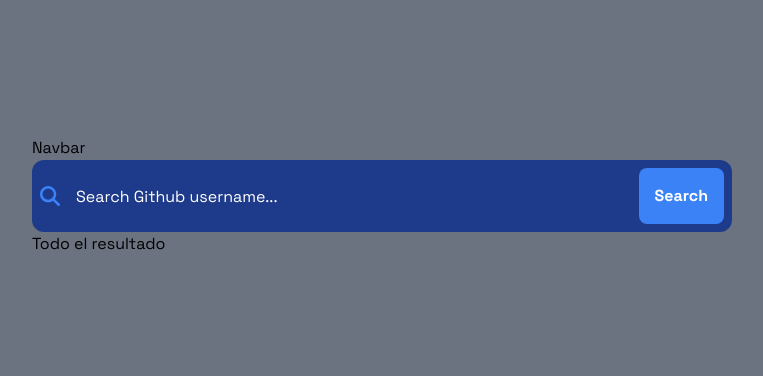
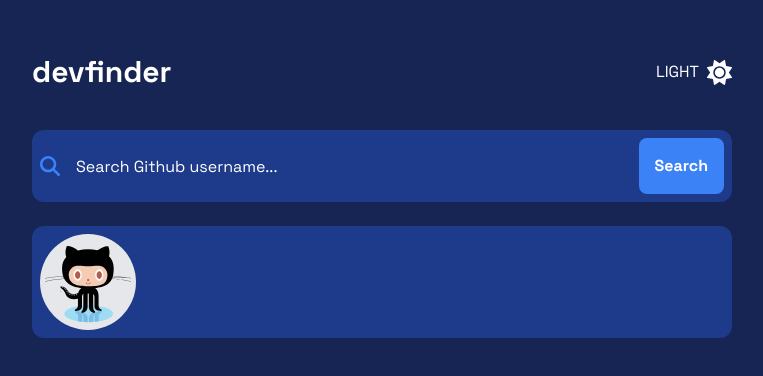
Before and after one commit to ptzt/GithubUser-finder, a Next.js app: page / in a window 1280 px wide. Shown: the part 204-580 px from the top of the page, without its empty margins (258-1021 px from the left). Built offline with nearby package versions, Linux system fonts and the light colour scheme.

Commit message:
navbar ready and card info in progress

```diff
--- a/src/app/layout.tsx
+++ b/src/app/layout.tsx
@@ -7,7 +7,7 @@
 
 export const metadata = {
   title: "Search Github User",
-  description: "Generated by create next app",
+  description: "Github user search",
 };
 
 export default function RootLayout({
@@ -18,7 +18,7 @@
   return (
     <html lang="en">
       <body className={spaceGrotesk.className}>
-        <div className="grid min-h-screen place-content-center bg-gray-500 ">
+        <div className="grid min-h-screen place-content-center bg-blue-950">
           <div className="sm:w-[500px] md:w-[600px] lg:w-[700px]">
             <Navbar />
             {children}
--- a/src/app/page.tsx
+++ b/src/app/page.tsx
@@ -1,23 +1,12 @@
-import SearchIcon from "@/components/icons/SearchIcon";
+import FormSearchUser from "@/components/FormSearchUser";
+import UserCardInfo from "@/components/UserCardInfo";
 import React from "react";
 
 const Home = () => {
   return (
     <>
-      <form className="flex flex-wrap items-center gap-2 rounded-xl bg-blue-900 p-2">
-        <span className="min-w-[20px]">
-          <SearchIcon className=" fill-blue-500" />
-        </span>
-        <input
-          type="text"
-          placeholder="Search Github username..."
-          className="h-14 flex-1 rounded-lg bg-transparent p-2 text-white placeholder-white focus:outline-none focus:outline-blue-500 focus:ring-2"
-        />
-        <button className="rounded-lg bg-blue-500 px-4 py-4 font-bold text-white">
-          Search
-        </button>
-      </form>
-      <article>Todo el resultado</article>
+      <FormSearchUser />
+      <UserCardInfo />
     </>
   );
 };
--- /dev/null
+++ b/src/components/FormSearchUser.tsx
@@ -0,0 +1,22 @@
+import React from "react";
+import SearchIcon from "@/components/icons/SearchIcon";
+
+const FormSearchUser = () => {
+  return (
+    <form className="mb-6 flex flex-wrap items-center gap-2 rounded-xl bg-blue-900 p-2">
+      <span className="min-w-[20px]">
+        <SearchIcon className=" fill-blue-500" />
+      </span>
+      <input
+        type="text"
+        placeholder="Search Github username..."
+        className="h-14 flex-1 rounded-lg bg-transparent p-2 text-white placeholder-white focus:outline-none focus:outline-blue-500 focus:ring-2"
+      />
+      <button className="rounded-lg bg-blue-500 px-4 py-4 font-bold text-white">
+        Search
+      </button>
+    </form>
+  );
+};
+
+export default FormSearchUser;
--- a/src/components/Navbar.tsx
+++ b/src/components/Navbar.tsx
@@ -1,7 +1,17 @@
 import React from "react";
+import MoonIcon from "@/components/icons/MoonIcon";
+import SunIcon from "@/components/icons/SunIcon";
 
 const Navbar = () => {
-  return <div>Navbar</div>;
+  return (
+    <header className="mb-10 flex items-center space-x-2">
+      <h1 className="flex-grow text-3xl font-bold text-white">devfinder</h1>
+      <span className="uppercase text-white">Light</span>
+      <button>
+        <SunIcon width={25} className="fill-white" />
+      </button>
+    </header>
+  );
 };
 
 export default Navbar;
--- /dev/null
+++ b/src/components/UserCardInfo.tsx
@@ -0,0 +1,14 @@
+import React from "react";
+import GithubOctocat from "./icons/githubOctocat";
+
+const UserCardInfo = () => {
+  return (
+    <article className="rounded-xl bg-blue-900 p-2 text-white">
+      <div className=" grid h-24 w-24 place-content-center rounded-full bg-gray-200 p-1 ">
+        <GithubOctocat className="relative top-2 h-full w-full" />
+      </div>
+    </article>
+  );
+};
+
+export default UserCardInfo;
--- /dev/null
+++ b/src/components/icons/GithubOctocat.tsx
@@ -0,0 +1,65 @@
+import * as React from "react";
+import { SVGProps } from "react";
+const GithubOctocat = (props: SVGProps<SVGSVGElement>) => (
+  <svg
+    xmlns="http://www.w3.org/2000/svg"
+    xmlnsXlink="http://www.w3.org/1999/xlink"
+    width={256}
+    height={260}
+    preserveAspectRatio="xMidYMid"
+    viewBox="0 0 256 259.3"
+    {...props}
+  >
+    <path
+      fill="#9EDCF2"
+      d="M200.9 199.8c0 13.9-32.2 25.1-71.9 25.1s-71.9-11.3-71.9-25.1c0-13.9 32.2-25.1 71.9-25.1s71.9 11.2 71.9 25.1zm0 0"
+    />
+    <defs>
+      <path
+        id="a"
+        d="M98.1 244.8c1.6 7.5 5.5 11.9 9.4 14.5h41.1c5-3.4 10.1-9.8 10.1-21.8v-31s.6-7.7 7.7-10.2c0 0 4.1-2.9-.3-4.5 0 0-19.5-1.6-19.5 14.4v23.6s.8 8.7-3.8 12.3v-29.2s.3-9.3 5.1-12.8c0 0 3.2-5.7-3.8-4.2 0 0-13.4 1.9-14 17.6l-.3 30h-3.2l-.3-30c-.6-15.6-14-17.6-14-17.6-7-1.6-3.8 4.2-3.8 4.2 4.8 3.5 5.1 12.8 5.1 12.8v29.5c-4.6-3.3-3.8-12.6-3.8-12.6v-23.6c0-16-19.5-14.4-19.5-14.4-4.5 1.6-.3 4.5-.3 4.5 7 2.6 7.7 10.2 7.7 10.2v21.7l.4 16.6z"
+      />
+    </defs>
+    <clipPath id="b">
+      <use xlinkHref="#a" overflow="visible" />
+    </clipPath>
+    <path
+      fill="#7DBCE7"
+      d="M200.9 199.8c0 13.9-32.2 25.1-71.9 25.1s-71.9-11.3-71.9-25.1c0-13.9 32.2-25.1 71.9-25.1s71.9 11.2 71.9 25.1zm0 0"
+      clipPath="url(#b)"
+    />
+    <path
+      fill="#9EDCF2"
+      d="m46.9 125.9-2.1 7.2s-.5 2.6 1.9 3.1c2.6-.1 2.4-2.5 2.2-3.2l-2-7.1zm0 0"
+    />
+    <path
+      fill="#010101"
+      d="m255.8 95.6.2-.9c-21.1-4.2-42.7-4.3-55.8-3.7 2.1-7.7 2.8-16.7 2.8-26.6 0-14.3-5.4-25.7-14-34.3 1.5-4.9 3.5-15.8-2-29.7 0 0-9.8-3.1-32.1 11.8-8.7-2.2-18-3.3-27.3-3.3-10.2 0-20.5 1.3-30.2 3.9C74.4-2.9 64.3.3 64.3.3c-6.6 16.5-2.5 28.8-1.3 31.8-7.8 8.4-12.5 19.1-12.5 32.2 0 9.9 1.1 18.8 3.9 26.5-13.2-.5-34-.3-54.4 3.8l.2.9c20.4-4.1 41.4-4.2 54.5-3.7.6 1.6 1.3 3.2 2 4.7-13 .4-35.1 2.1-56.3 8.1l.3.9c21.4-6 43.7-7.6 56.6-8 7.8 14.4 23 23.8 50.2 26.7-3.9 2.6-7.8 7-9.4 14.5-5.3 2.5-21.9 8.7-31.9-8.5 0 0-5.6-10.2-16.3-11 0 0-10.4-.2-.7 6.5 0 0 6.9 3.3 11.7 15.6 0 0 6.3 21 36.4 14.2V177s-.6 7.7-7.7 10.2c0 0-4.2 2.9.3 4.5 0 0 19.5 1.6 19.5-14.4v-23.6s-.8-9.4 3.8-12.6v38.8s-.3 9.3-5.1 12.8c0 0-3.2 5.7 3.8 4.2 0 0 13.4-1.9 14-17.6l.3-39.3h3.2l.3 39.3c.6 15.6 14 17.6 14 17.6 7 1.6 3.8-4.2 3.8-4.2-4.8-3.5-5.1-12.8-5.1-12.8v-38.5c4.6 3.6 3.8 12.3 3.8 12.3v23.6c0 16 19.5 14.4 19.5 14.4 4.5-1.6.3-4.5.3-4.5-7-2.6-7.7-10.2-7.7-10.2v-31c0-12.1-5.1-18.5-10.1-21.8 29-2.9 42.9-12.2 49.3-26.8 12.7.3 35.6 1.9 57.4 8.1l.3-.9c-21.7-6.1-44.4-7.7-57.3-8.1.6-1.5 1.1-3 1.6-4.6 13.4-.5 35.1-.5 56.3 3.7zm0 0"
+    />
+    <path
+      fill="#F5CCB3"
+      d="M174.6 63.7c6.2 5.7 9.9 12.5 9.9 19.8 0 34.4-25.6 35.3-57.2 35.3S70.1 114 70.1 83.5c0-7.3 3.6-14.1 9.8-19.7 10.3-9.4 27.7-4.4 47.4-4.4s37-5.1 47.3 4.3zm0 0"
+    />
+    <path
+      fill="#FFF"
+      d="M108.3 85.3c0 9.5-5.3 17.1-11.9 17.1-6.6 0-11.9-7.7-11.9-17.1 0-9.5 5.3-17.1 11.9-17.1 6.6-.1 11.9 7.6 11.9 17.1zm0 0"
+    />
+    <path
+      fill="#AF5C51"
+      d="M104.5 85.5c0 6.3-3.6 11.4-7.9 11.4-4.4 0-7.9-5.1-7.9-11.4 0-6.3 3.6-11.4 7.9-11.4 4.3 0 7.9 5.1 7.9 11.4zm0 0"
+    />
+    <path
+      fill="#FFF"
+      d="M172.2 85.3c0 9.5-5.3 17.1-11.9 17.1-6.6 0-11.9-7.7-11.9-17.1 0-9.5 5.3-17.1 11.9-17.1 6.5-.1 11.9 7.6 11.9 17.1zm0 0"
+    />
+    <path
+      fill="#AF5C51"
+      d="M168.3 85.5c0 6.3-3.6 11.4-7.9 11.4-4.4 0-7.9-5.1-7.9-11.4 0-6.3 3.6-11.4 7.9-11.4 4.4 0 7.9 5.1 7.9 11.4zM130.5 100.5c0 1.6-1.3 3-3 3-1.6 0-3-1.3-3-3s1.3-3 3-3c1.6 0 3 1.3 3 3zM120.6 108c-.2-.5.1-1 .6-1.2.5-.2 1 .1 1.2.6.8 2.2 2.8 3.6 5.1 3.6s4.3-1.5 5.1-3.6c.2-.5.7-.8 1.2-.6.5.2.8.7.6 1.2-1 2.9-3.8 4.9-6.9 4.9-3.1 0-5.9-2-6.9-4.9zm0 0"
+    />
+    <path
+      fill="#C4E5D9"
+      d="M54.5 121.6c0 .8-.9 1.4-2.1 1.4-1.1 0-2.1-.6-2.1-1.4 0-.8.9-1.4 2.1-1.4 1.2 0 2.1.6 2.1 1.4zM60.3 124.8c0 .8-.9 1.4-2.1 1.4-1.1 0-2.1-.6-2.1-1.4 0-.8.9-1.4 2.1-1.4 1.2 0 2.1.6 2.1 1.4zM63.8 129c0 .8-.9 1.4-2.1 1.4-1.1 0-2.1-.6-2.1-1.4 0-.8.9-1.4 2.1-1.4 1.2-.1 2.1.6 2.1 1.4zM67 133.8c0 .8-.9 1.4-2.1 1.4-1.1 0-2.1-.6-2.1-1.4 0-.8.9-1.4 2.1-1.4 1.2-.1 2.1.6 2.1 1.4zM70.5 138.2c0 .8-.9 1.4-2.1 1.4-1.1 0-2.1-.6-2.1-1.4 0-.8.9-1.4 2.1-1.4 1.2 0 2.1.6 2.1 1.4zM75.3 142.1c0 .8-.9 1.4-2.1 1.4-1.1 0-2.1-.6-2.1-1.4 0-.8.9-1.4 2.1-1.4 1.2-.1 2.1.6 2.1 1.4zM82 144.6c0 .8-.9 1.4-2.1 1.4-1.1 0-2.1-.6-2.1-1.4 0-.8.9-1.4 2.1-1.4 1.2 0 2.1.6 2.1 1.4zM88.7 144.6c0 .8-.9 1.4-2.1 1.4-1.1 0-2.1-.6-2.1-1.4 0-.8.9-1.4 2.1-1.4 1.2 0 2.1.6 2.1 1.4zM95.5 143.5c0 .8-.9 1.4-2.1 1.4-1.1 0-2.1-.6-2.1-1.4 0-.8.9-1.4 2.1-1.4 1.1 0 2.1.6 2.1 1.4zm0 0"
+    />
+  </svg>
+);
+export default GithubOctocat;
--- /dev/null
+++ b/src/components/icons/MoonIcon.tsx
@@ -0,0 +1,8 @@
+import * as React from "react";
+import { SVGProps } from "react";
+const MoonIcon = (props: SVGProps<SVGSVGElement>) => (
+  <svg xmlns="http://www.w3.org/2000/svg" viewBox="0 0 384 512" {...props}>
+    <path d="M223.5 32C100 32 0 132.3 0 256s100 224 223.5 224c60.6 0 115.5-24.2 155.8-63.4 5-4.9 6.3-12.5 3.1-18.7s-10.1-9.7-17-8.5c-9.8 1.7-19.8 2.6-30.1 2.6-96.9 0-175.5-78.8-175.5-176 0-65.8 36-123.1 89.3-153.3 6.1-3.5 9.2-10.5 7.7-17.3s-7.3-11.9-14.3-12.5c-6.3-.5-12.6-.8-19-.8z" />
+  </svg>
+);
+export default MoonIcon;
--- /dev/null
+++ b/src/components/icons/SunIcon.tsx
@@ -0,0 +1,8 @@
+import * as React from "react";
+import { SVGProps } from "react";
+const SunIcon = (props: SVGProps<SVGSVGElement>) => (
+  <svg xmlns="http://www.w3.org/2000/svg" viewBox="0 0 512 512" {...props}>
+    <path d="M361.5 1.2c5 2.1 8.6 6.6 9.6 11.9L391 121l107.9 19.8c5.3 1 9.8 4.6 11.9 9.6s1.5 10.7-1.6 15.2L446.9 256l62.3 90.3c3.1 4.5 3.7 10.2 1.6 15.2s-6.6 8.6-11.9 9.6L391 391l-19.9 107.9c-1 5.3-4.6 9.8-9.6 11.9s-10.7 1.5-15.2-1.6L256 446.9l-90.3 62.3c-4.5 3.1-10.2 3.7-15.2 1.6s-8.6-6.6-9.6-11.9L121 391 13.1 371.1c-5.3-1-9.8-4.6-11.9-9.6s-1.5-10.7 1.6-15.2L65.1 256 2.8 165.7c-3.1-4.5-3.7-10.2-1.6-15.2s6.6-8.6 11.9-9.6L121 121l19.9-107.9c1-5.3 4.6-9.8 9.6-11.9s10.7-1.5 15.2 1.6L256 65.1l90.3-62.3c4.5-3.1 10.2-3.7 15.2-1.6zM160 256a96 96 0 1 1 192 0 96 96 0 1 1-192 0zm224 0a128 128 0 1 0-256 0 128 128 0 1 0 256 0z" />
+  </svg>
+);
+export default SunIcon;
```
Also changed, not shown: src/assets/images/github-logo.png (added).
